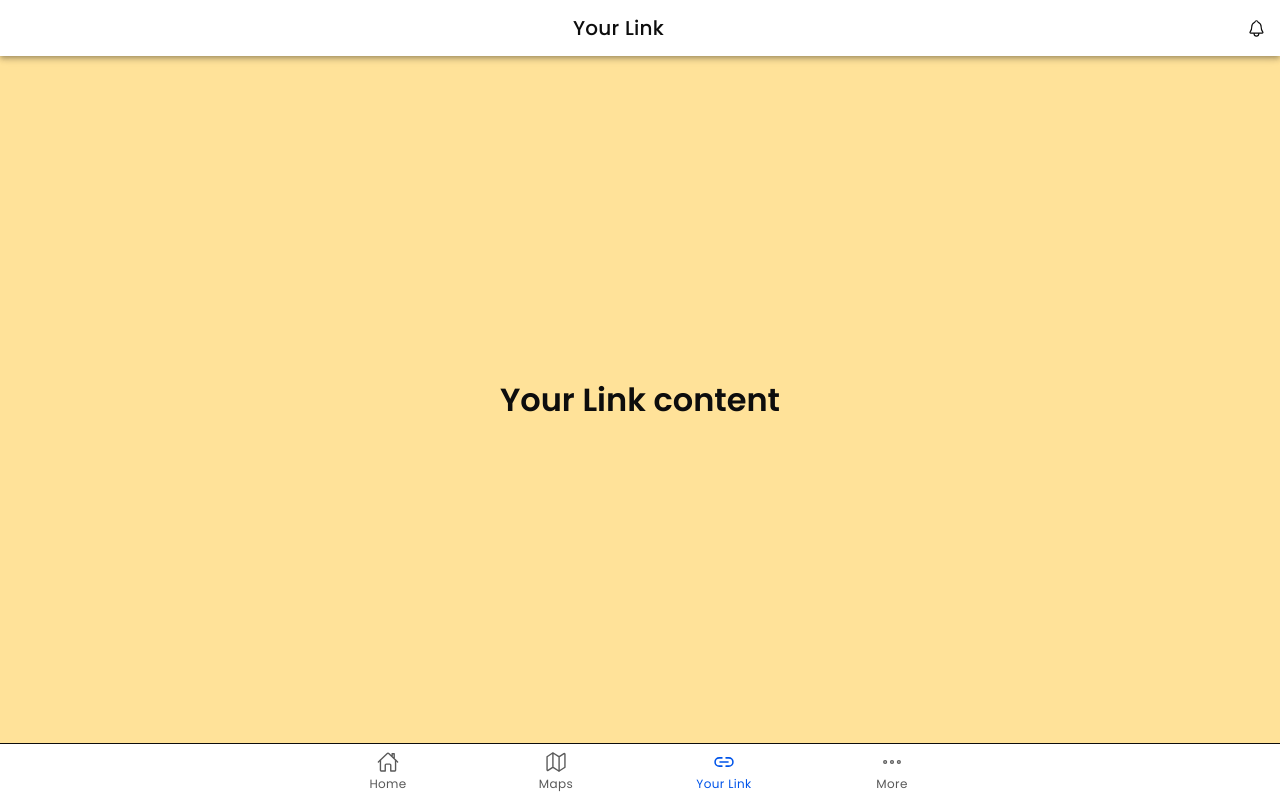
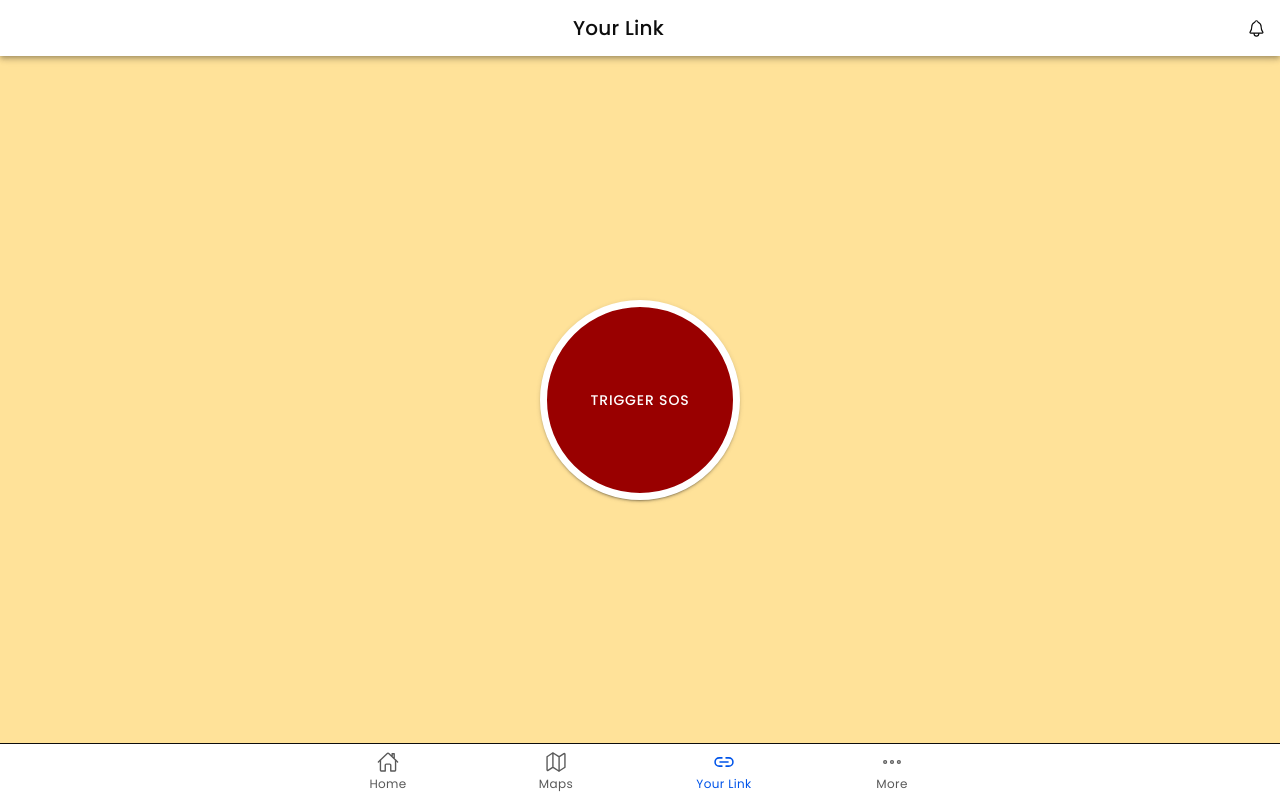
Before and after one commit to ariannacarroll33/safelink, a React (Vite) app: page /tabs/yourlink in a window 1280 px wide. Built offline with nearby package versions, Linux system fonts and the light colour scheme.

Commit message:
Added SOS button to yourlink page. Boolean and sound done

```diff
--- a/src/pages/Home.css
+++ b/src/pages/Home.css
@@ -53,9 +53,9 @@
 
 
 .map-frame {
-  padding: 16px;
-  margin: 16px;
+  padding: 24px !important;
+  margin: 24px !important;
+  border: 5px solid red !important; /* Bright red border to verify link */
   background-color: var(--white);
-  border: 1px solid var(--grey-700);
   box-sizing: border-box;
 }
--- a/src/pages/Home.tsx
+++ b/src/pages/Home.tsx
@@ -314,15 +314,35 @@ const getDirections = async (
 
 {/* CHANGE OF STATE */}
 {tripStatus === 'traveling' && (
-  <capacitor-google-map
-    ref={mapRef}
+  <div>
+    <div
+      style={{
+        margin: '16px',
+        padding: '0px',
+        backgroundColor: 'var(--white)',
+        border: '2px solid var(--yellow-700)',
+        borderRadius: '12px',
+        boxSizing: 'border-box',
+      }}
+    >
+      <capacitor-google-map
+        ref={mapRef}
+        style={{
+          display: 'block',
+          width: '100%',
+          height: '400px',
+        }}
+      ></capacitor-google-map>
+    </div>
 
-    style={{
-      display: 'inline-block',
-      width: '500px',
-      height: '500px',
-    }}
-  ></capacitor-google-map>
+    <IonButton
+      className="large-button"
+      onClick={() => setTripStatus('arrived')}
+      style={{ margin: '16px' }}
+    >
+      End Trip
+    </IonButton>
+  </div>
 )}
 
 
--- /dev/null
+++ b/src/pages/YourLink.css
@@ -0,0 +1,20 @@
+/* Outer button sizing & circular shape */
+.sos-button-off {
+  --background: var(--red-dark, #8b0000); /* Fallback color included */
+  width: 200px;
+  height: 200px;
+  --border-radius: 50%;
+}
+
+.sos-button-on {
+  --background: var(--grey-600, #555555); /* Fallback color included */
+  width: 200px;
+  height: 200px;
+  --border-radius: 50%;
+}
+
+/* White ring applied exclusively to the inner button element */
+.sos-button-off::part(native),
+.sos-button-on::part(native) {
+  border: 7px solid var(--white, #ffffff);
+}
--- a/src/pages/YourLink.tsx
+++ b/src/pages/YourLink.tsx
@@ -1,17 +1,51 @@
-import React from 'react';
+import React, { useState, useRef } from 'react';
 import { IonContent, IonHeader, IonPage, IonTitle, IonToolbar, IonButtons, IonButton, IonIcon } from '@ionic/react';
 import { useHistory } from 'react-router-dom';
 import { notificationsOutline } from 'ionicons/icons';
+import './YourLink.css';
+import alertNoise from '../assets/mixkit-facility-alarm-sound-999.wav';
+
+const YourLinkPage = () => {
+  const history = useHistory();
+  const [isAlarmActive, setIsAlarmActive] = useState(false);
 
 
-const YourLinkPage = () => {
-  //History use to navigate to notifications page.
-  const history = useHistory();
+  // Alarm function. Code retrieved from Github sound example.
+  function startAlarm() {
+    const alarmSound = new Audio(alertNoise);
+    alarmSound.loop = true; // loops through sound
+    alarmSound.play();
+    audioRef.current = alarmSound;
+  };
+
+
+  // 2. useRef hook. Controls pause / play of audio.
+  const audioRef = useRef<HTMLAudioElement | null>(null);
+  const stopAlarmSound = () => {
+    if (audioRef.current) {
+      audioRef.current.pause();
+    }
+  };
+
+
+  // Button logic. Kept console.log for testing.
+  const toggleAlarm = () => {
+    if (isAlarmActive) {
+      stopAlarmSound();
+      setIsAlarmActive(false);
+      console.log("Alarm Stopped!");
+    } else {
+      startAlarm();
+      setIsAlarmActive(true);
+      console.log("Alarm Started!");
+    }
+  };
+
   return (
     <IonPage>
       <IonHeader>
         <IonToolbar>
-          <IonTitle class="ion-text-center">Your Link</IonTitle>
+          <IonTitle className="ion-text-center">Your Link</IonTitle>
           <IonButtons slot="end">
             <IonButton onClick={() => history.push('/notifications')}>
               <IonIcon icon={notificationsOutline} />
@@ -19,17 +53,26 @@ const YourLinkPage = () => {
           </IonButtons>
         </IonToolbar>
       </IonHeader>
+
       <IonContent>
+
+
         <div
           style={{
             display: 'flex',
+            flexDirection: 'column',
             alignItems: 'center',
             justifyContent: 'center',
             height: '100%',
+            gap: '20px'
           }}
-          className="h1-semibold"
         >
-          Your Link content
+          <IonButton
+            className={isAlarmActive ? "sos-button-on" : "sos-button-off"}
+            onClick={toggleAlarm}
+          >
+            {isAlarmActive ? "STOP ALARM" : "TRIGGER SOS"}
+          </IonButton>
         </div>
       </IonContent>
     </IonPage>
```
Also changed, not shown: 1 other file (tests, documents, lock files or other folders).
